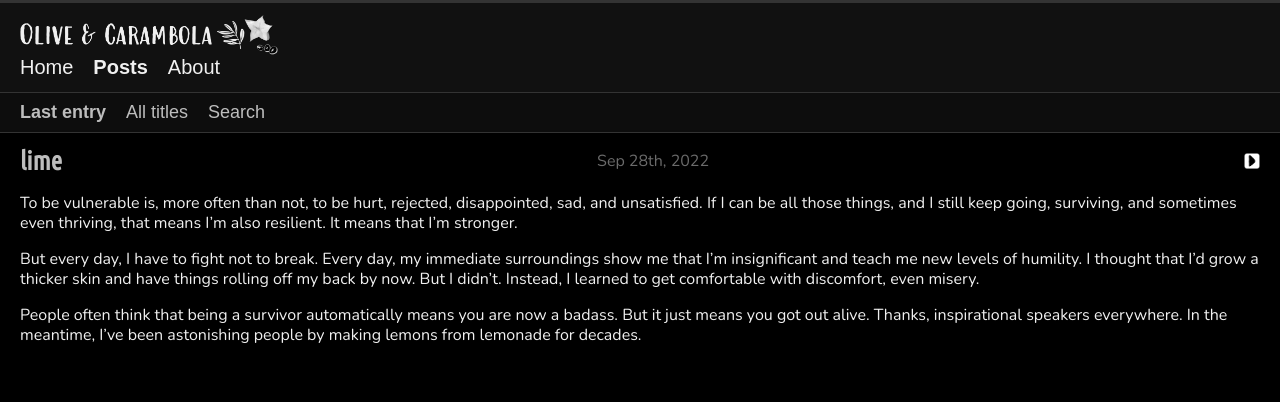
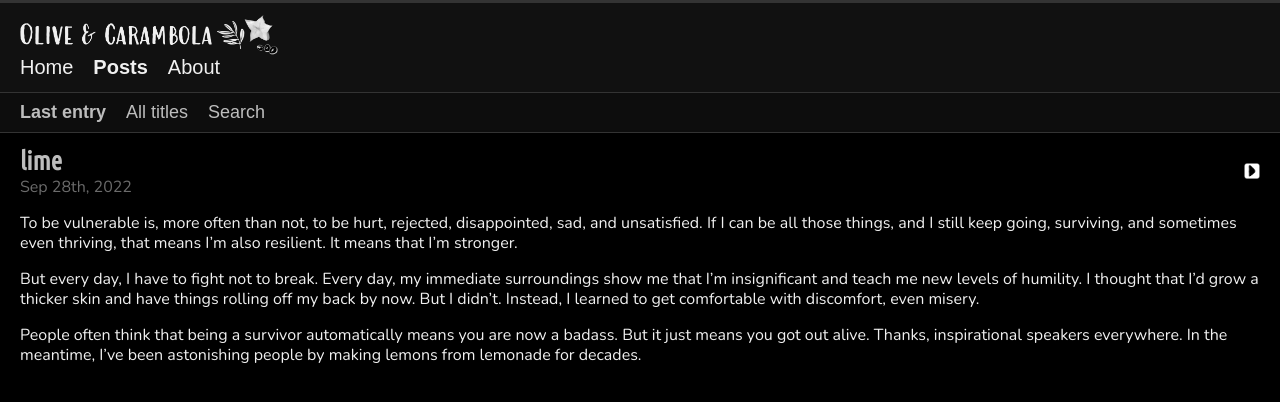
Before and after one commit to olivecarambola/logbook, a Jekyll site: the page built from post_last.md, in a window 1280 px wide. Shown: the top 402 px of the page. Built offline with Jekyll 4.4.1, drawn with Linux system fonts in a browser that asks for light colours; some web fonts are replaced.

Commit message:
Update lastpost.html

```diff
--- a/_layouts/lastpost.html
+++ b/_layouts/lastpost.html
@@ -30,6 +30,7 @@
           {% assign post = site.posts.first %}
           <article class="post-item">
             <div class="post-header-with-nav">
+              <div class="post-title-and-date">
                 <h1 class="post-sep-title">{{ post.title }}</h1>
                 <p class="post-sep-date">
                   {% assign d = post.date | date: "%-d" %}
@@ -45,6 +46,7 @@
                     {{ m }} {{ d }}th, {{ y }}
                   {% endif %}
                 </p>
+              </div>
               <nav class="post-navigation">
                 {% assign posts = site.posts %}
                 {% assign current_post = posts.first %}
```
Lines whose indentation alone changed are shown as unchanged.
